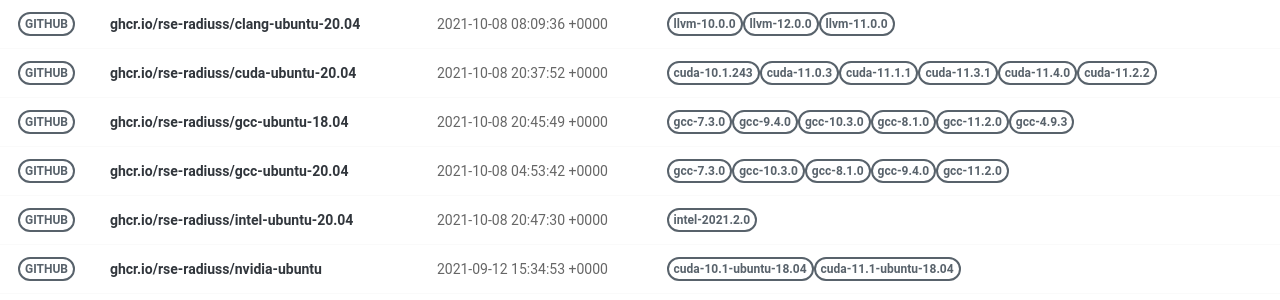
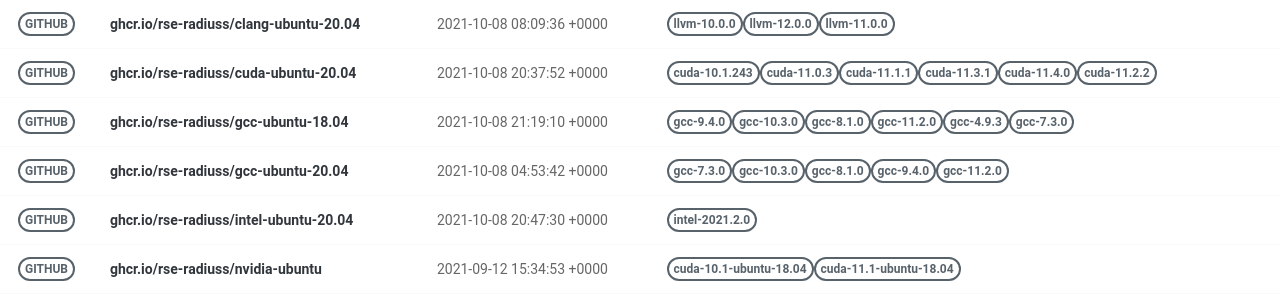
Before and after one commit to rse-ops/docker-images, a Jekyll site: the page built from pages/index.md, in a window 1280 px wide. Shown: the part 179-479 px from the top of the page. Built offline with Jekyll 4.4.1, drawn with Linux system fonts in a browser that asks for light colours; nearby versions of some CDN libraries.

Commit message:
Automated push to update library 2021-10-08

```diff
--- a/_library/ghcr.io-rse-radiuss-gcc-ubuntu-18.04.md
+++ b/_library/ghcr.io-rse-radiuss-gcc-ubuntu-18.04.md
@@ -1,14 +1,11 @@
 ---
 layout: container
 name: ghcr.io/rse-radiuss/gcc-ubuntu-18.04
-updated_at: 2021-10-08 20:45:49.386840
+updated_at: 2021-10-08 21:19:10.998889
 
 
 container_url: https://github.com/orgs/rse-radiuss/packages/container/package/gcc-ubuntu-18.04
 versions:
- - tag: gcc-7.3.0
-   dockerfile: https://github.com/rse-radiuss/docker-images/blob/main/ubuntu/gcc/Dockerfile
-   manifest: https://crane.ggcr.dev/manifest/ghcr.io/rse-radiuss/gcc-ubuntu-18.04:gcc-7.3.0
  - tag: gcc-9.4.0
    dockerfile: https://github.com/rse-radiuss/docker-images/blob/main/ubuntu/gcc/Dockerfile
    manifest: https://crane.ggcr.dev/manifest/ghcr.io/rse-radiuss/gcc-ubuntu-18.04:gcc-9.4.0
```
Also changed, not shown: other parts of _library/ghcr.io-rse-radiuss-gcc-ubuntu-18.04.md (+3 -0 lines).
